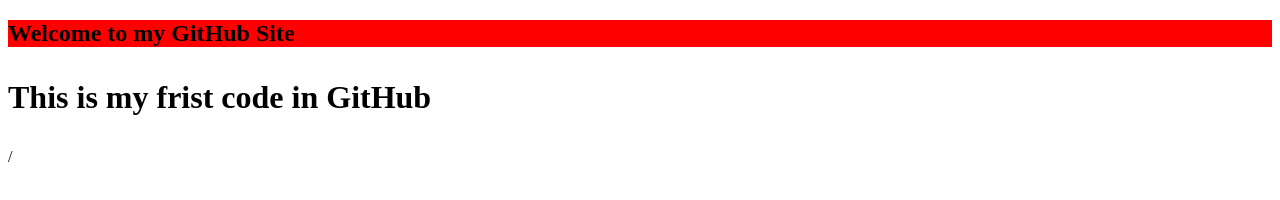
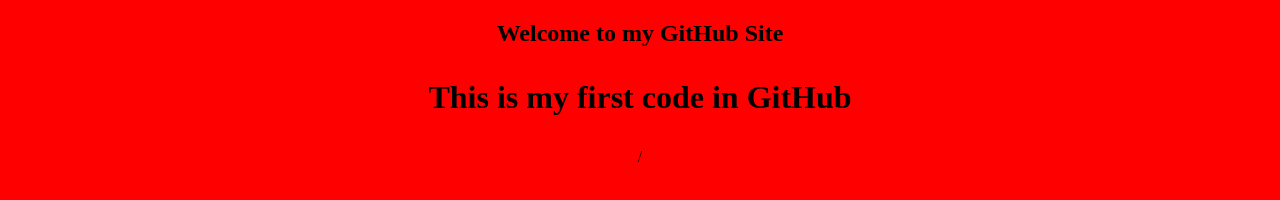
Before and after one commit to karalerutuja729/angular1, a plain HTML site: page index.html in a window 1280 px wide. Drawn offline with Linux system fonts and the light colour scheme.

Commit message:
Update index.html

```diff
--- a/index.html
+++ b/index.html
@@ -2,8 +2,9 @@
 <html>
   <head>
     <title>GitHub</title>
+ <body style="background-color:red;">
+    <center><h2>Welcome to my GitHub Site</h2></cener>
+  <center><h1><p>This is my first code in GitHub</p></h1></center>
+    </body>
   </head>
-    <centre><h2  style="background-color:red;">Welcome to my GitHub Site</h2></centre>
-  <centre><h1><p>This is my frist code in GitHub</p></h1></centre>
-
   /<html>
```
